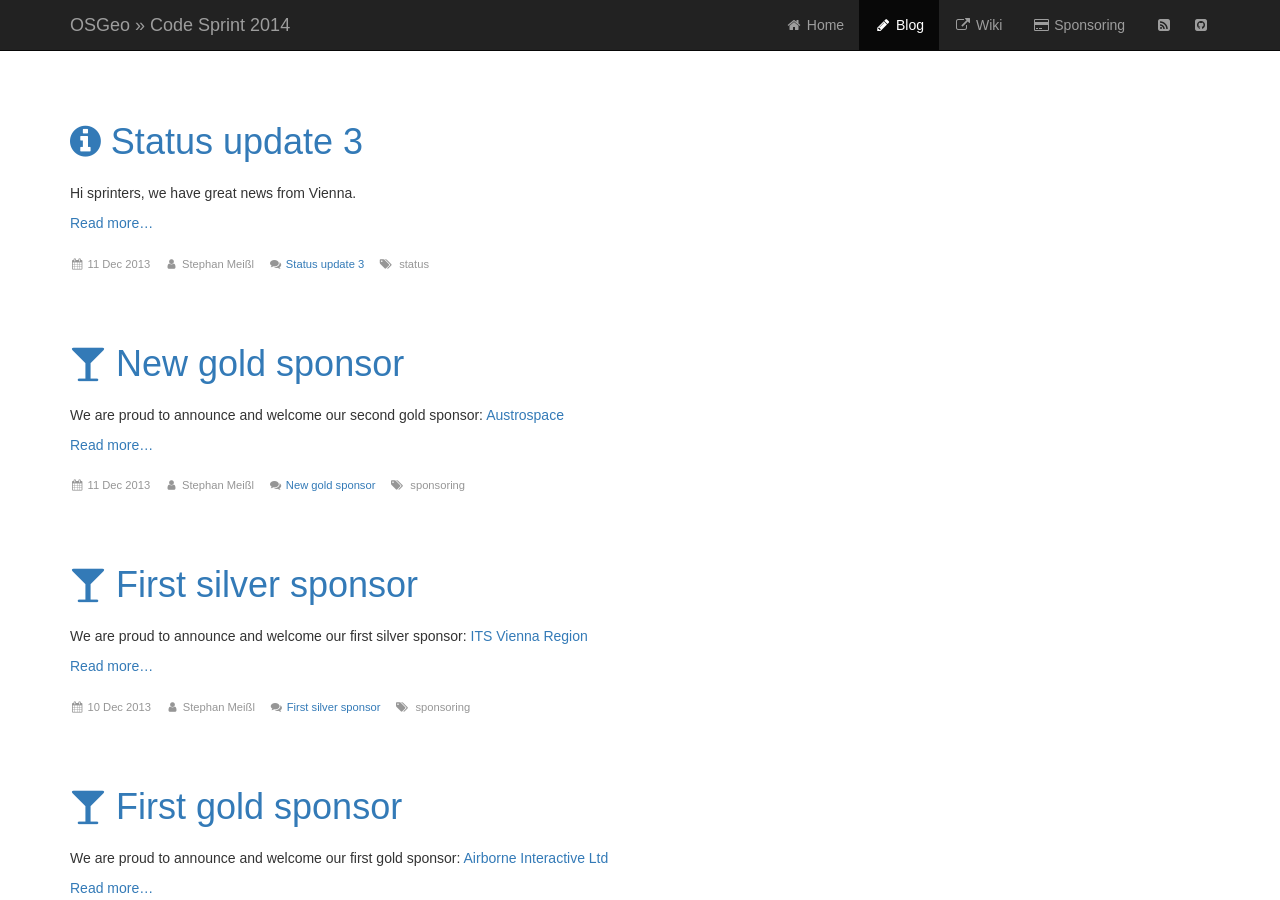
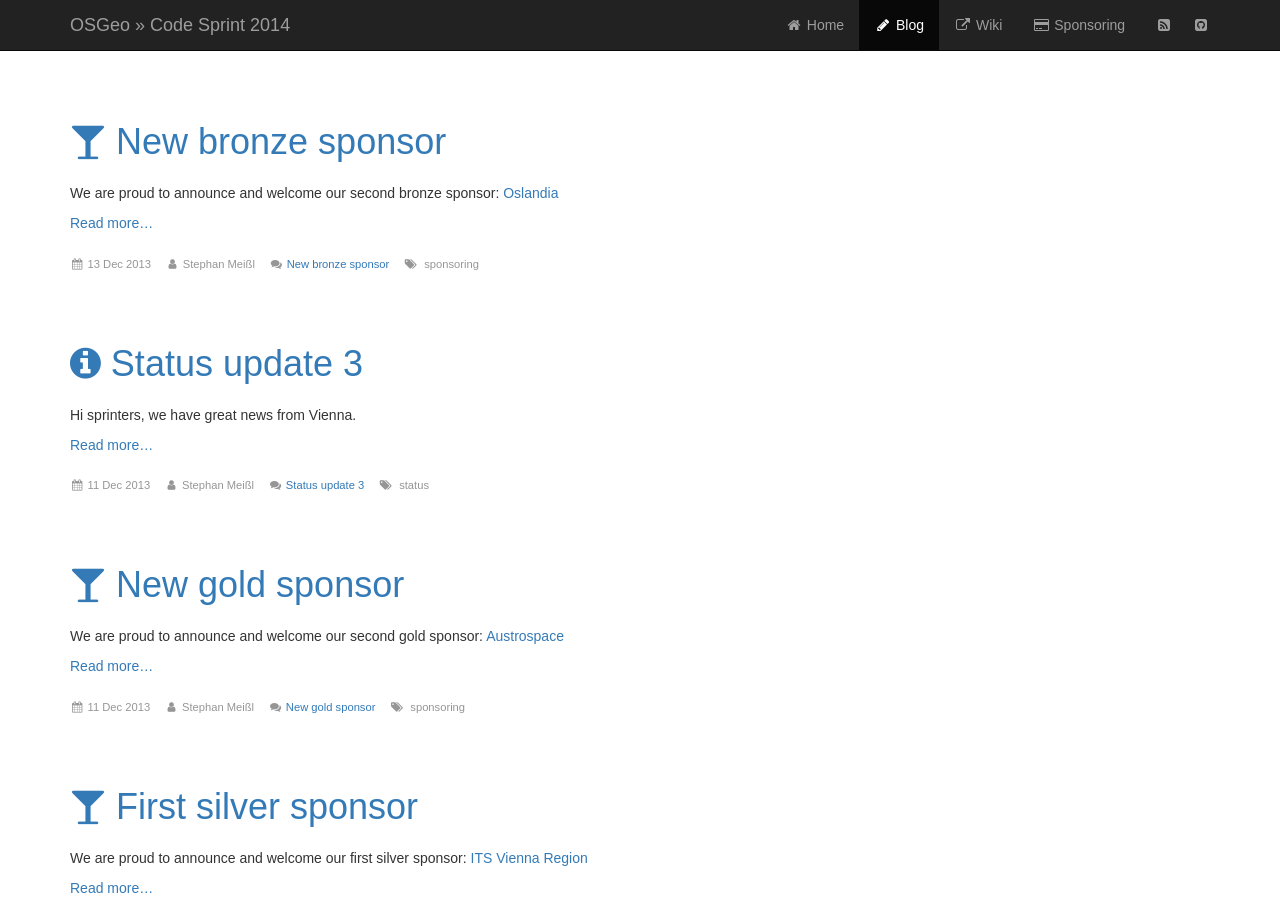
Before and after one commit to EOX-A/vienna_code_sprint_2014, a Jekyll site: the page built from blog.html, in a window 1280 px wide and 900 px high. Built offline with Jekyll 4.4.1, drawn with Linux system fonts in a browser that asks for light colours; nearby versions of some CDN libraries; some web fonts are replaced; Markdown is read by kramdown in place of the engine named in the settings; a script that is not in the unit is left out; comment, search, counter and statistics services are not loaded.

Commit message:
Adding bronze sponsor Oslandia.

```diff
--- a/_posts/2013-12-11-new-gold-sponsor.markdown
+++ b/_posts/2013-12-11-new-gold-sponsor.markdown
@@ -7,6 +7,6 @@ tags:   sponsoring
 icon:   fa-glass
 ---
 
-We are proud to announce and welcome our second gold sponsor: [Austrospace](http://www.austrospace.at/)
+We are proud to announce and welcome our second gold sponsor: [Austrospace](http://www.austrospace.at/ "Austrospace")
 
 [![Austrospace]({{ site.baseurl}}/assets/Logo-Austrospace.png)](http://www.austrospace.at/ "Austrospace")
--- /dev/null
+++ b/_posts/2013-12-13-new-bronze-sponsor.markdown
@@ -0,0 +1,12 @@
+---
+layout: post
+title:  New bronze sponsor
+date:   2013-12-13
+author: Stephan Meißl
+tags:   sponsoring
+icon:   fa-glass
+---
+
+We are proud to announce and welcome our second bronze sponsor: [Oslandia](http://www.oslandia.com "Oslandia")
+
+[![Oslandia]({{ site.baseurl}}/assets/Logo-Oslandia.png)](http://www.oslandia.com "Oslandia")
```
Also changed, not shown: index.md (+1 -0 lines), assets/Logo-Oslandia.png (added).
